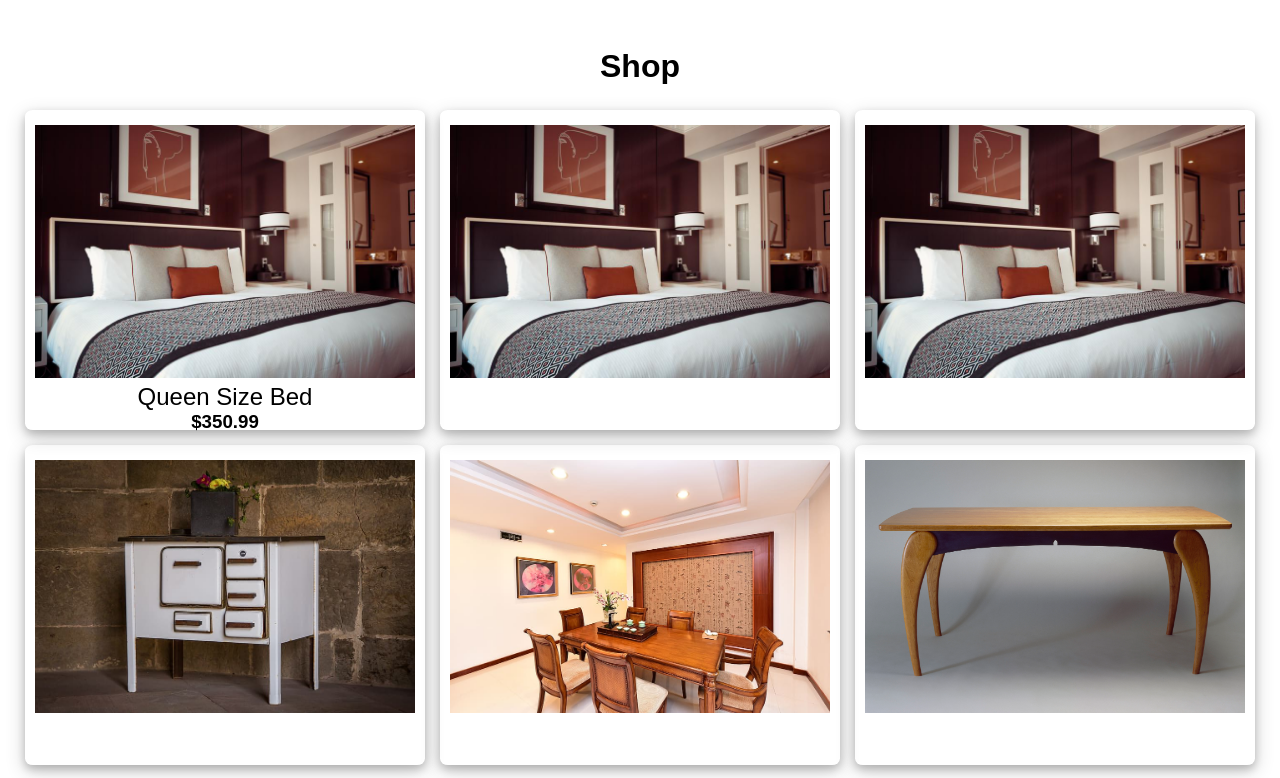
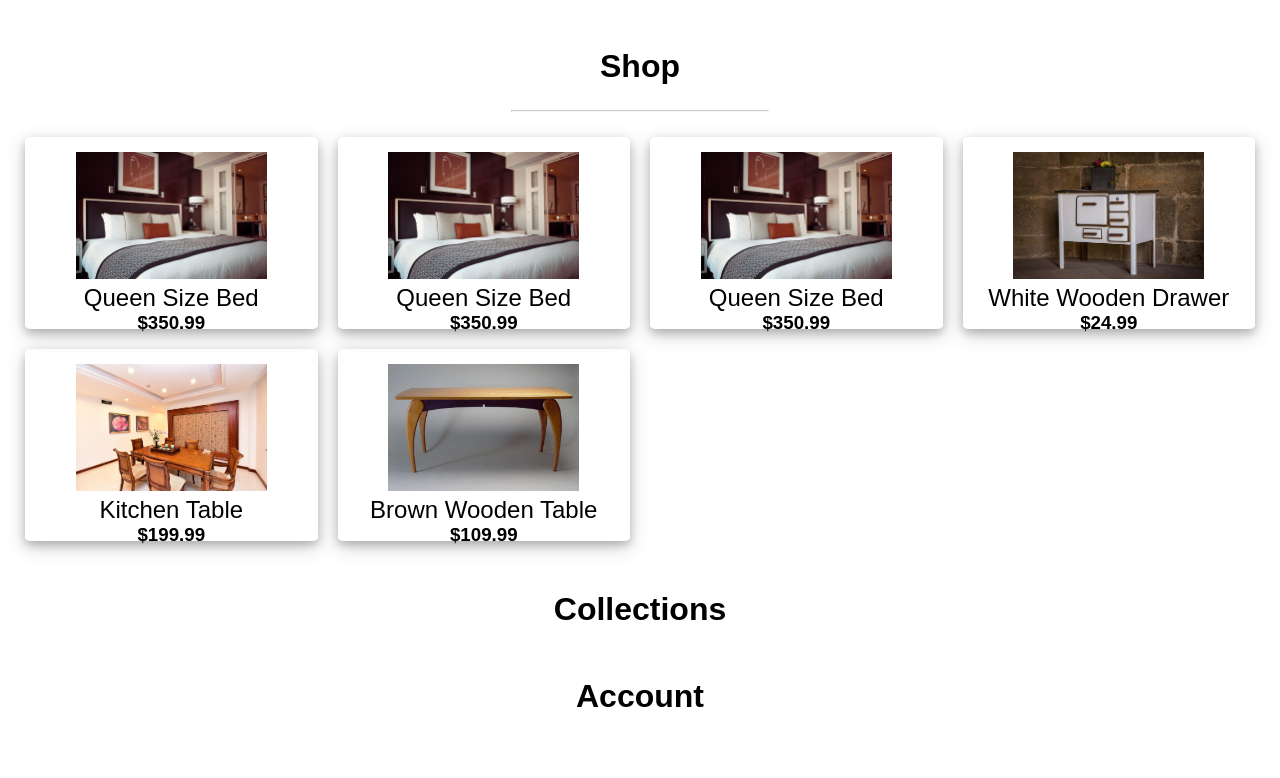
Before and after one commit to irfaan-jamarussadiq/react-commerce, a React (Create React App) app: page / in a window 1280 px wide. Shown: the part 802-1580 px from the top of the page. After the commit the page ends 1542 px from the top, so only its background shows below. Built offline with nearby package versions, Linux system fonts and the light colour scheme; a web font is replaced by a local one.

Commit message:
changed grid to have 4 products shown per row

```diff
--- a/src/ProductList.js
+++ b/src/ProductList.js
@@ -4,6 +4,7 @@ export default function ProductList() {
     return (
         <div className="ProductList">
             <div className="section" id="shop">
+                <hr></hr>
                 <div class="gallery">
                     <div className="gallery-item">
                         <figure class="gallery__item gallery__item--1">
@@ -21,26 +22,61 @@ export default function ProductList() {
                         <figure class="gallery__item gallery__item--2">
                             <img src="images/bedroom.jpg" class="gallery__img" alt="Image 2" />
                         </figure>
+                        <div className="product-name-container">
+                            <h3 className="product-name">Queen Size Bed</h3>
+                        </div>
+
+                        <div className="product-price-container">
+                            <h3 className="product-price">$350.99</h3>
+                        </div>
                     </div>
                     <div className="gallery-item">
                         <figure class="gallery__item gallery__item--3">
                             <img src="images/bedroom.jpg" class="gallery__img" alt="Image 3" />
                         </figure>
+                        <div className="product-name-container">
+                            <h3 className="product-name">Queen Size Bed</h3>
+                        </div>
+
+                        <div className="product-price-container">
+                            <h3 className="product-price">$350.99</h3>
+                        </div>
                     </div>
                     <div className="gallery-item">
                         <figure class="gallery__item gallery__item--4">
                             <img src="images/wooden-drawer.jpg" class="gallery__img" alt="Image 4" />
                         </figure>
+                        <div className="product-name-container">
+                            <h3 className="product-name">White Wooden Drawer</h3>
+                        </div>
+
+                        <div className="product-price-container">
+                            <h3 className="product-price">$24.99</h3>
+                        </div>
                     </div>
                     <div className="gallery-item">
                         <figure class="gallery__item gallery__item--5">
                             <img src="images/table2.jpg" class="gallery__img" alt="Image 5" />
                         </figure>
+                        <div className="product-name-container">
+                            <h3 className="product-name">Kitchen Table</h3>
+                        </div>
+
+                        <div className="product-price-container">
+                            <h3 className="product-price">$199.99</h3>
+                        </div>
                     </div>
                     <div className="gallery-item">
                         <figure class="gallery__item gallery__item--6">
                             <img src="images/table.jpg" class="gallery__img" alt="Image 6" />
                         </figure>
+                        <div className="product-name-container">
+                            <h3 className="product-name">Brown Wooden Table</h3>
+                        </div>
+
+                        <div className="product-price-container">
+                            <h3 className="product-price">$109.99</h3>
+                        </div>
                     </div>
                 </div>
             </div>
--- a/src/styles.css
+++ b/src/styles.css
@@ -151,9 +151,9 @@
   .ProductList .section .gallery {
     margin: 25px;
     display: grid;
-    grid-template-columns: repeat(3, 1fr);
-    grid-template-rows: repeat(2, 25vw);
-    grid-gap: 15px;
+    grid-template-columns: repeat(4, 1fr);
+    grid-template-rows: repeat(2, 15vw);
+    grid-gap: 20px;
   }
 
   .product-price {
@@ -169,8 +169,8 @@
 
 .ProductList .section .gallery__img {
   padding: 5px;
-  width: 100%;
-  height: 100%;
+  width: 70%;
+  height: 70%;
   object-fit: cover;
 }
 
@@ -200,3 +200,9 @@ figure {
   font-size: 24px;
   font-weight: 100;
 }
+
+hr {
+  opacity: 0.5;
+  width: 20%;
+  margin: 0 auto;
+}
```
